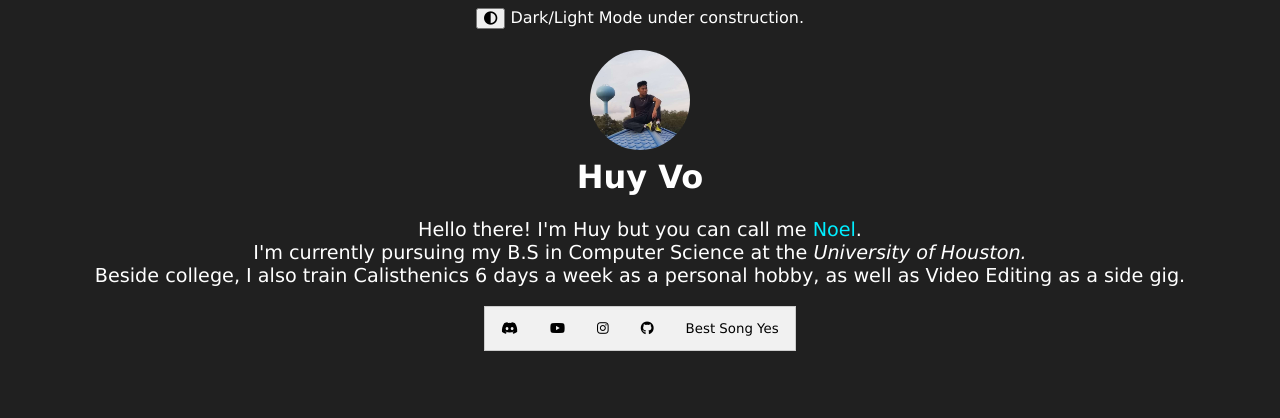
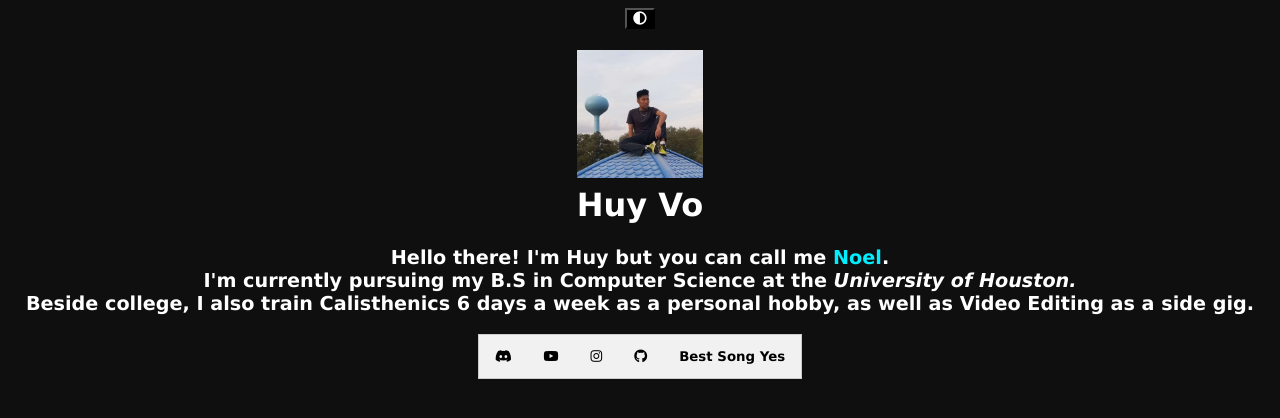
Before and after one commit to AbsolutelyBeginner/deeznuts, a plain HTML site: page index.html in a window 1280 px wide. Drawn offline with Linux system fonts and the light colour scheme.

Commit message:
added dark/light mode, modified some values

```diff
--- a/style.css
+++ b/darkmode.css
@@ -3,11 +3,24 @@
 {
     text-align: center;
     font-family: 'Lucida Sans', 'Lucida Sans Regular', 'Lucida Grande', 'Lucida Sans Unicode', Geneva, Verdana, sans-serif;
+    font-weight: bold;
+  }
+a
+{
+  color: inherit;
+  text-decoration: none;
 }
+a:hover
+{
+  color:rgb(217, 255, 0);
+  transition:0.5s;
+}
+
 body
 {
-    background-color: rgb(32, 32, 32);
+    background-color: rgb(15, 15, 15);
     color:white;
+    transition: 0.3s;
 }
 img
 {
@@ -32,10 +45,9 @@ img
 .intro em
 {
     color: rgb(0, 238, 255);
-
-
     text-decoration: none;
     font-style: normal;
+    transition: 0.3s;
 }
 
 .tab
@@ -81,14 +93,14 @@ img
     display: none;
     padding: 6px 12px;
 }
-
-.tabcontent #BTL audio
+.togglemodes
 {
-
+  background-color: black;
+  color:white;
 }
 .togglemodes:hover
 {
-  background-color: #000000;
-  color:rgb(255, 255, 255);
+  background-color: #ffffff;
+  color:rgb(0, 0, 0);
   transition:0.5s;
 }
--- a/index.html
+++ b/index.html
@@ -1,19 +1,22 @@
 <!DOCTYPE html>
 <html lang="en">
+
 <head>
     <meta charset="UTF-8">
     <meta http-equiv="X-UA-Compatible" content="IE=edge">
     <meta name="viewport" content="width=device-width, initial-scale=1.0">
-    <script src="scripts.js"></script>
-    <script src="https://kit.fontawesome.com/d356dc993a.js" crossorigin="anonymous"></script>
-    <link rel="stylesheet" href="style.css">
+    <link rel="stylesheet" href="darkmode.css" id="theme-link">
+
+
+
     <title>Huy Vo</title>
 </head>
+
 <body>
-    <div class="darklightmode">
-        <button class="togglemodes" onclick="darkOrlight()"><i class="fa-solid fa-circle-half-stroke"></i></button> Dark/Light Mode under construction.
-    </div>
-    <div class ="aboutme">
+
+    <button class="togglemodes"><i class="fa-solid fa-circle-half-stroke"></i></button>
+    <div>
+
         <h1>
             <img id="me" src="./photos/FB_IMG_1678573029592.jpg">
             <br>Huy Vo
@@ -21,28 +24,34 @@
     </div>
     <div class="intro">
         <p>
-            Hello there! I'm Huy but you can call me <em>Noel</em>. <br>I'm currently pursuing my B.S in Computer Science at the <i id="first">University o</i><i id ="second">f Houston.</i>
-            <br>Beside college, I also train Calisthenics 6 days a week as a personal hobby, as well as Video Editing as a side gig.
+            Hello there! I'm Huy but you can call me <em>Noel</em>. <br>I'm currently pursuing my B.S in Computer
+            Science at the <i id="first">University o</i><i id="second">f Houston.</i>
+            <br>Beside college, I also train Calisthenics 6 days a week as a personal hobby, as well as Video Editing as
+            a side gig.
         </p>
     </div>
     <!-- Tab links -->
     <div class="tab">
         <button class="tablinks" onclick="openLinks(event, 'Discord')"><i class="fa-brands fa-discord"></i></button>
         <button class="tablinks" onclick="openLinks(event, 'Youtubes')"><i class="fa-brands fa-youtube"></i></button>
-    <a href ="https://www.instagram.com/noelzedum/">
-        <button class="tablinks"><i class="fa-brands fa-instagram"></i></button>
-    </a>
-    <a href="https://github.com/AbsolutelyBeginner">
-        <button class="tablinks"><i class="fa-brands fa-github"></i></button>
-    </a>
+        <button class="tablinks" onclick="openLinks(event, 'IG')"><i class="fa-brands fa-instagram"></i></button>
+        <button class="tablinks" onclick ="openLinks(event, 'Github')"><i class="fa-brands fa-github"></i></button>
         <button class="tablinks" onclick="openLinks(event, 'BTL')">Best Song Yes</button>
-
     </div>
 
     <!-- Tab content -->
     <div class="tabcontent" id="Discord">
         <p>Add me on Discord!<br>Noel#0666</p>
 
+    </div>
+    <div class="tabcontent" id="IG">
+        <p>Follow me on Instagram!<br>
+            <a href="https://www.instagram.com/noelzedum/">NoelZedum <i class="fa-brands fa-instagram"></i></a>
+        </p>
+    </div>
+    <div class="tabcontent" id="Github">
+        <p>Check out my Github!<br>
+            <a href="https://github.com/AbsolutelyBeginner"><i class="fa-brands fa-github"></i></a>
     </div>
     <div id="Youtubes" class="tabcontent">
         <p>Gaming Channel</p>
@@ -57,11 +66,14 @@
     </div>
     <div id="BTL" class="tabcontent">
         <h3>Bury The Light - Victor Borba <br>
-        <iframe width="420" height="315"
-src="https://www.youtube.com/embed/8GYMFl7zkMA">
+            <iframe width="420" height="315" src="https://www.youtube.com/embed/8GYMFl7zkMA">
             </iframe>
         </h3>
 
     </div>
 </body>
+
+<script src="scripts.js"></script>
+<script src="https://kit.fontawesome.com/d356dc993a.js" crossorigin="anonymous"></script>
+
 </html>
--- /dev/null
+++ b/lightmode.css
@@ -0,0 +1,109 @@
+/* Style the tab */
+*
+{
+    text-align: center;
+    font-family: 'Lucida Sans', 'Lucida Sans Regular', 'Lucida Grande', 'Lucida Sans Unicode', Geneva, Verdana, sans-serif;
+
+    font-weight: bold;
+}
+a
+{
+  color: inherit;
+  text-decoration: none;
+}
+a:hover
+{
+  color:rgb(0, 81, 255);
+  transition:0.5s;
+}
+body
+{
+    background-color: rgb(233, 233, 231);
+    color:rgb(0, 0, 0);
+    transition: 0.3s;
+}
+img
+{
+    max-width: 10%;
+    max-height: 10%;
+}
+.aboutme
+{
+    position: relative;
+
+}
+.aboutme #me
+{
+    width:100px;
+    height:100px;
+    border-radius: 50%;
+}
+.intro
+{
+    font-size: larger;
+}
+.intro em
+{
+    color: rgb(255, 0, 0);
+    text-decoration: none;
+    font-style: normal;
+    transition: 0.3s;
+}
+
+.tab
+{
+    overflow: hidden;
+    border: 1px solid #fffcfc;
+    background-color: #070707;
+    color: white;
+    text-align: center;
+    display: inline-block;
+}
+
+  /* Style the buttons that are used to open the tab content */
+.tab button
+  {
+    background-color: inherit;
+    float: left;
+    border: none;
+    outline:#000000;
+    cursor: pointer;
+    color: white;
+    padding: 14px 16px;
+    transition: 0.3s;
+    text-align: center;
+
+  }
+
+  /* Change background color of buttons on hover */
+  .tab button:hover
+  {
+    background-color: #ffffff;
+    color:rgb(0, 0, 0);
+
+  }
+
+  /* Create an active/current tablink class */
+  .tab button.active
+  {
+    background-color: #918e8e;
+  }
+
+  /* Style the tab content */
+.tabcontent
+{
+    display: none;
+    padding: 6px 12px;
+}
+
+.togglemodes
+{
+  background-color: rgb(255, 255, 255);
+  color:rgb(0, 0, 0);
+}
+.togglemodes:hover
+{
+  background-color: #000000;
+  color:rgb(255, 255, 255);
+  transition:0.5s;
+}
--- a/scripts.js
+++ b/scripts.js
@@ -18,7 +18,16 @@ function openLinks(evt, cityName) {
   document.getElementById(cityName).style.display = "block";
   evt.currentTarget.className += " active";
 }
-function darkOrlight()
+
+const btn = document.querySelector(".togglemodes");
+const theme = document.querySelector("#theme-link");
+btn.addEventListener("click", function ()
 {
-
+  // Swap out the URL for the different stylesheets
+  if (theme.getAttribute("href") == "darkmode.css")
+  {
+    theme.href = "lightmode.css";
+  } else {
+    theme.href = "darkmode.css";
   }
+});
```
Lines whose indentation alone changed are shown as unchanged.
